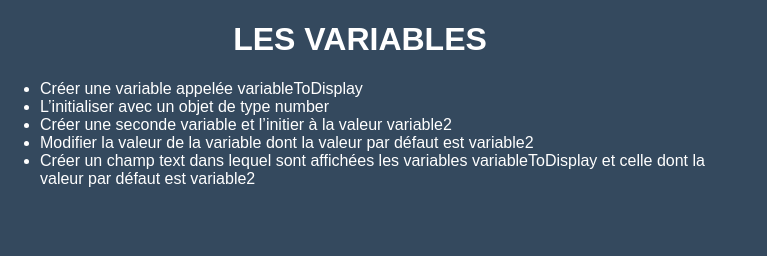
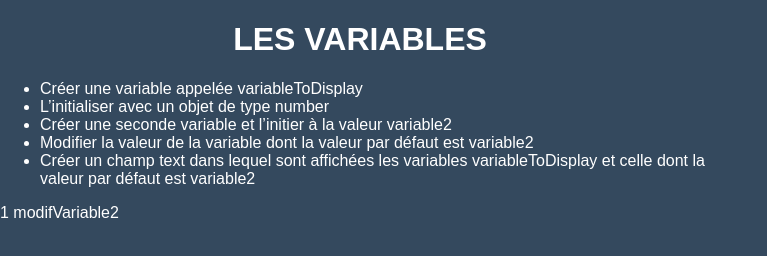
Before and after one commit to toooh/Exercices_javascript, a website: page public_html/resources/pages/exercice3.html in a window 1280 px wide. Shown: the whole page, without its empty margins (0-767 px from the left). Drawn offline with Linux system fonts and the light colour scheme.

Commit message:
exo 3, concat 2 variables txt

```diff
--- a/public_html/resources/pages/exercice3.html
+++ b/public_html/resources/pages/exercice3.html
@@ -19,10 +19,17 @@
                 <li>Créer un champ text dans lequel sont affichées les variables variableToDisplay et celle dont la valeur par défaut est variable2</li>
             </ul>
         </div>
+        <span id="test2"></span>
         <script src="../js/classie.js"></script>
         <script src="../js/gnmenu.js"></script>
         <script>
             new gnMenu(document.getElementById('gn-menu'));
         </script>
+        <script>
+            var variableToDisplay=1;
+            var var2="variable2";
+            var2="modifVariable2";
+            document.getElementById("test2").innerHTML=variableToDisplay+" "+var2;
+        </script>
     </body>
 </html>
```
